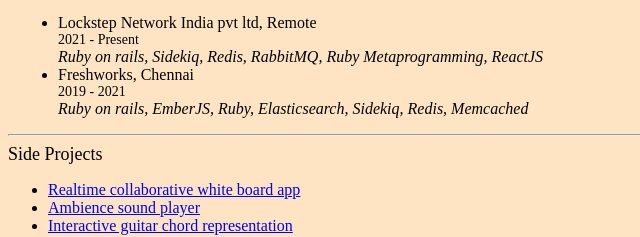
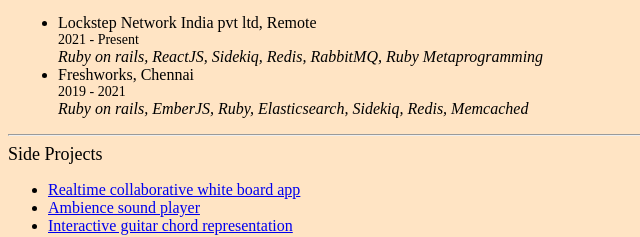
Before and after one commit to TheIncredibleHarsh/TheIncredibleHarsh, a plain HTML site: page index.html in a window 1280 px wide. Shown: the part 470-707 px from the top of the page, 0-640 px from the left. Drawn offline with Linux system fonts and the light colour scheme.

Commit message:
Update index.html

```diff
--- a/index.html
+++ b/index.html
@@ -28,7 +28,7 @@
                     <div>
                         <span style="font-size: 16;">Lockstep Network India pvt ltd, Remote</span></br>
                         <span style="font-size: 14;">2021 - Present</span></br>
-                        <span style="font-style: italic;">Ruby on rails, Sidekiq, Redis, RabbitMQ, Ruby Metaprogramming, ReactJS</span>
+                        <span style="font-style: italic;">Ruby on rails, ReactJS, Sidekiq, Redis, RabbitMQ, Ruby Metaprogramming</span>
                     </div>
                 </li>
                 <li>
```
